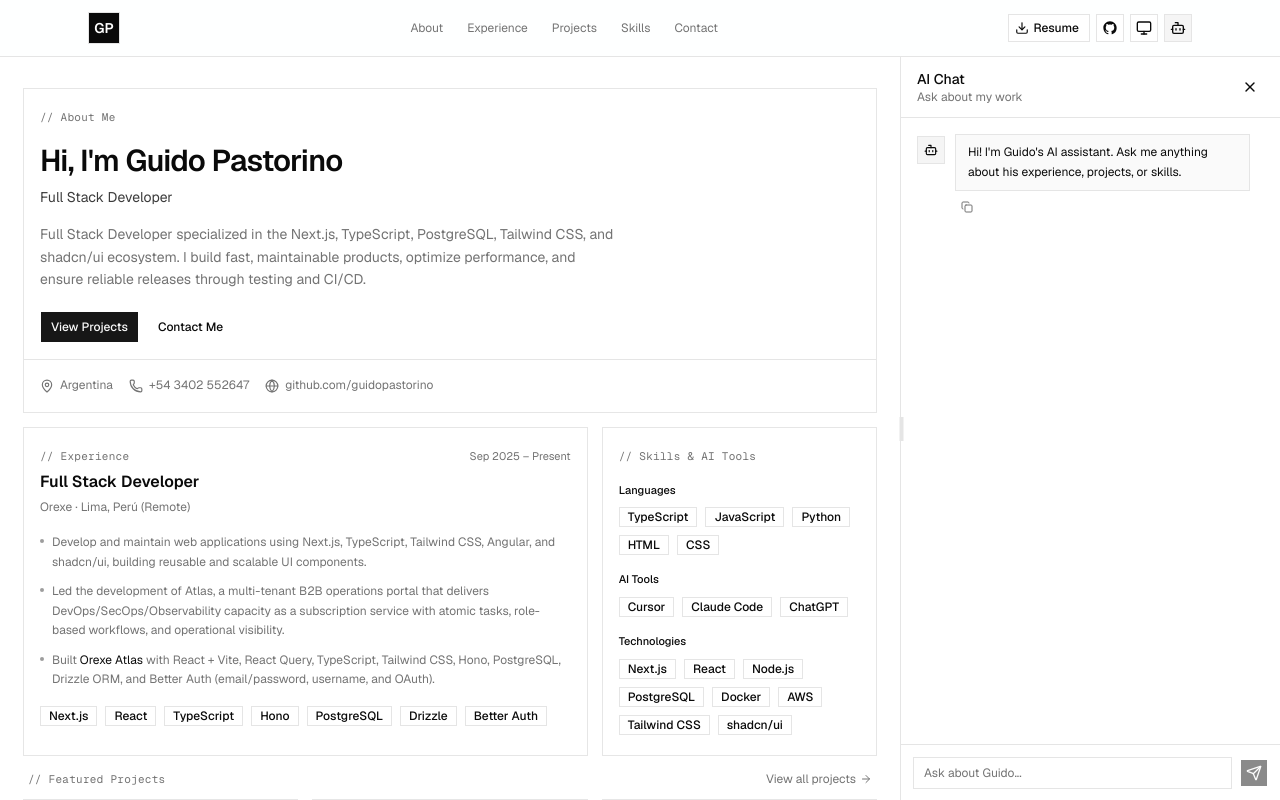
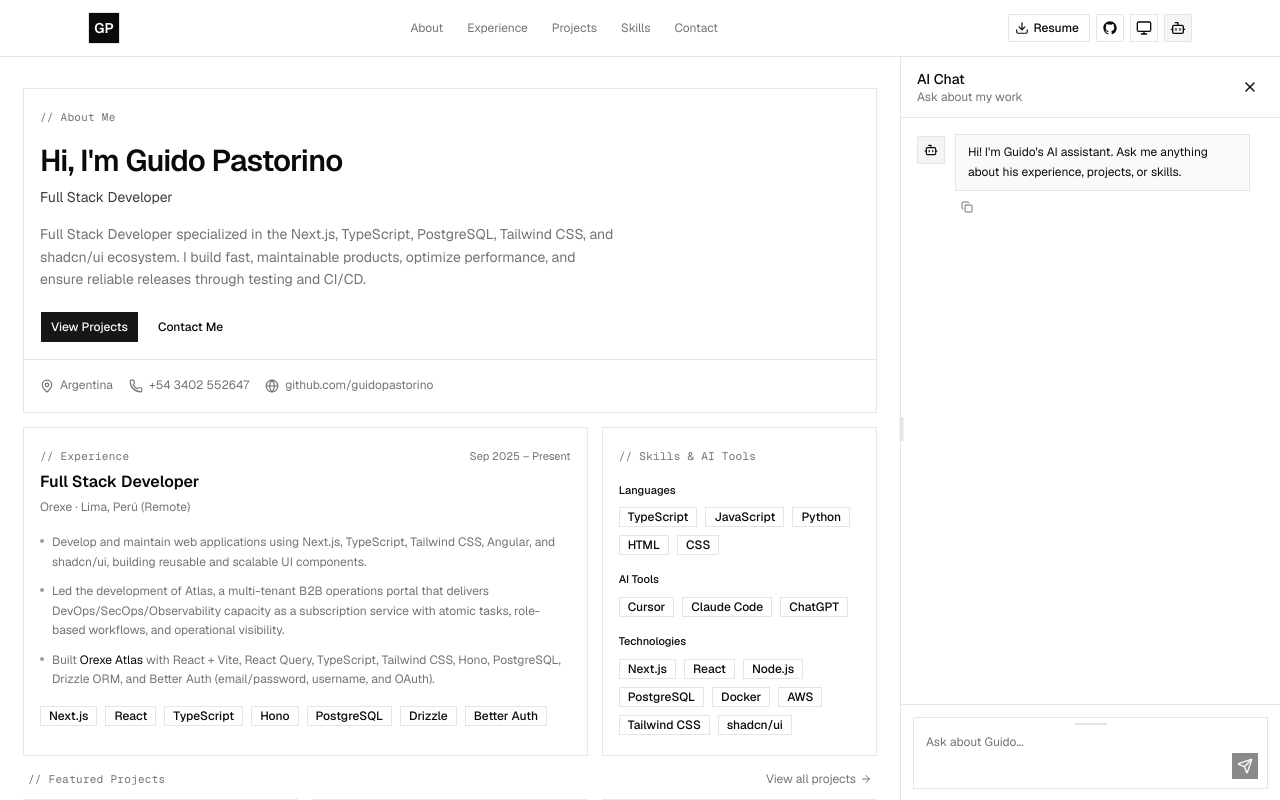
Before and after one commit to guidopastorino/portfolio, a Next.js app: page / in a window 1280 px wide. Both pictures are taken after a click on the button 1177 px from the left and 28 px from the top of the page. Shown: the top 800 px of the page. Built offline with nearby package versions, Linux system fonts and the light colour scheme.

Commit message:
feat: enhance AiChatPanel with adjustable textarea and custom scrollbar styles

```diff
--- a/src/app/globals.css
+++ b/src/app/globals.css
@@ -120,10 +120,39 @@
 @layer base {
   * {
     @apply border-border outline-ring/50;
+    scrollbar-width: thin;
+    scrollbar-color: color-mix(in oklch, var(--muted-foreground) 45%, transparent)
+      transparent;
   }
+
+  *::-webkit-scrollbar {
+    width: 6px;
+    height: 6px;
+  }
+
+  *::-webkit-scrollbar-button {
+    display: none;
+    width: 0;
+    height: 0;
+  }
+
+  *::-webkit-scrollbar-track {
+    background: transparent;
+  }
+
+  *::-webkit-scrollbar-thumb {
+    background-color: color-mix(
+      in oklch,
+      var(--muted-foreground) 45%,
+      transparent
+    );
+    border-radius: 9999px;
+  }
+
   body {
     @apply bg-background text-foreground;
   }
+
   html {
     @apply font-sans;
     scroll-behavior: smooth;
@@ -141,4 +170,10 @@
     width: 0;
     height: 0;
   }
+
+  .scrollbar-composer {
+    scrollbar-width: thin;
+    scrollbar-color: color-mix(in oklch, var(--muted-foreground) 45%, transparent)
+      transparent;
+  }
 }
--- a/src/components/ai-chat/ai-chat-panel.tsx
+++ b/src/components/ai-chat/ai-chat-panel.tsx
@@ -10,6 +10,7 @@ import {
 } from "lucide-react";
 import {
   type FormEvent,
+  type KeyboardEvent,
   type ReactNode,
   useEffect,
   useRef,
@@ -19,16 +20,25 @@ import {
 import { useAiChat } from "@/components/ai-chat/ai-chat-context";
 import { MarkdownMessage } from "@/components/ai-chat/markdown-message";
 import { Button } from "@/components/ui/button";
-import { Input } from "@/components/ui/input";
+import { Textarea } from "@/components/ui/textarea";
 import { cn } from "@/lib/utils";
 
 const WELCOME_MESSAGE =
   "Hi! I'm Guido's AI assistant. Ask me anything about his experience, projects, or skills.";
 
+const COMPOSER_MIN_HEIGHT = 72;
+const COMPOSER_MAX_HEIGHT = 220;
+const COMPOSER_DEFAULT_HEIGHT = 72;
+
 export function AiChatPanel() {
   const { setOpen, messages, sendMessage, status, error } = useAiChat();
   const [input, setInput] = useState("");
+  const [composerHeight, setComposerHeight] = useState(COMPOSER_DEFAULT_HEIGHT);
   const messagesContainerRef = useRef<HTMLDivElement>(null);
+  const resizeDragRef = useRef<{
+    startY: number;
+    startHeight: number;
+  } | null>(null);
 
   const isLoading = status === "submitted" || status === "streaming";
   const messageCount = messages.length;
@@ -49,13 +59,51 @@ export function AiChatPanel() {
     });
   }, [messageCount, lastMessageTextLength, status]);
 
-  function handleSubmit(event: FormEvent<HTMLFormElement>) {
-    event.preventDefault();
+  useEffect(() => {
+    const onPointerMove = (event: PointerEvent) => {
+      if (!resizeDragRef.current) return;
+
+      const delta = resizeDragRef.current.startY - event.clientY;
+      const nextHeight = Math.min(
+        COMPOSER_MAX_HEIGHT,
+        Math.max(
+          COMPOSER_MIN_HEIGHT,
+          resizeDragRef.current.startHeight + delta,
+        ),
+      );
+      setComposerHeight(nextHeight);
+    };
+
+    const onPointerUp = () => {
+      if (!resizeDragRef.current) return;
+      resizeDragRef.current = null;
+      document.body.style.cursor = "";
+      document.body.style.userSelect = "";
+    };
+
+    window.addEventListener("pointermove", onPointerMove);
+    window.addEventListener("pointerup", onPointerUp);
+
+    return () => {
+      window.removeEventListener("pointermove", onPointerMove);
+      window.removeEventListener("pointerup", onPointerUp);
+    };
+  }, []);
+
+  function handleSubmit(event?: FormEvent<HTMLFormElement>) {
+    event?.preventDefault();
     const text = input.trim();
     if (!text || isLoading) return;
 
     sendMessage({ text });
     setInput("");
+  }
+
+  function handleKeyDown(event: KeyboardEvent<HTMLTextAreaElement>) {
+    if (event.key === "Enter" && !event.shiftKey) {
+      event.preventDefault();
+      handleSubmit();
+    }
   }
 
   return (
@@ -134,21 +182,46 @@ export function AiChatPanel() {
 
       <form
         onSubmit={handleSubmit}
-        className="flex shrink-0 items-center gap-2 border-t bg-background p-3"
+        className="shrink-0 border-t bg-background p-3"
       >
-        <Input
+        <div
+          className="relative flex flex-col border bg-background"
+          style={{ height: composerHeight }}
+        >
+          <button
+            type="button"
+            aria-label="Resize message input"
+            className="absolute inset-x-0 top-0 z-10 flex h-3 cursor-ns-resize items-center justify-center border-0 bg-transparent p-0"
+            onPointerDown={(event) => {
+              event.preventDefault();
+              resizeDragRef.current = {
+                startY: event.clientY,
+                startHeight: composerHeight,
+              };
+              document.body.style.cursor = "ns-resize";
+              document.body.style.userSelect = "none";
+            }}
+          >
+            <span className="h-0.5 w-8 bg-border" />
+          </button>
+
+          <div className="flex h-full min-h-0 items-end gap-2 px-2 pt-3 pb-2">
+            <Textarea
               value={input}
               onChange={(event) => setInput(event.target.value)}
+              onKeyDown={handleKeyDown}
               placeholder="Ask about Guido..."
               aria-label="Message"
-          className="flex-1"
               disabled={isLoading}
+              className="scrollbar-composer h-full min-h-0 min-w-0 flex-1 resize-none border-0 bg-transparent px-1 py-1 focus-visible:ring-0 dark:bg-transparent"
             />
+
             <Button
               type="submit"
               size="icon-sm"
               aria-label="Send message"
               disabled={isLoading || !input.trim()}
+              className="shrink-0"
             >
               {isLoading ? (
                 <LoaderCircleIcon className="animate-spin" />
@@ -156,6 +229,8 @@ export function AiChatPanel() {
                 <SendIcon />
               )}
             </Button>
+          </div>
+        </div>
       </form>
     </div>
   );
--- /dev/null
+++ b/src/components/ui/textarea.tsx
@@ -0,0 +1,18 @@
+import type * as React from "react";
+
+import { cn } from "@/lib/utils";
+
+function Textarea({ className, ...props }: React.ComponentProps<"textarea">) {
+  return (
+    <textarea
+      data-slot="textarea"
+      className={cn(
+        "flex min-h-16 w-full rounded-none border border-input bg-transparent px-2.5 py-2 text-xs transition-colors outline-none placeholder:text-muted-foreground focus-visible:border-ring focus-visible:ring-1 focus-visible:ring-ring/50 disabled:cursor-not-allowed disabled:bg-input/50 disabled:opacity-50 aria-invalid:border-destructive aria-invalid:ring-1 aria-invalid:ring-destructive/20 md:text-xs dark:bg-input/30 dark:disabled:bg-input/80 dark:aria-invalid:border-destructive/50 dark:aria-invalid:ring-destructive/40",
+        className,
+      )}
+      {...props}
+    />
+  );
+}
+
+export { Textarea };
```
Lines whose indentation alone changed are shown as unchanged.
